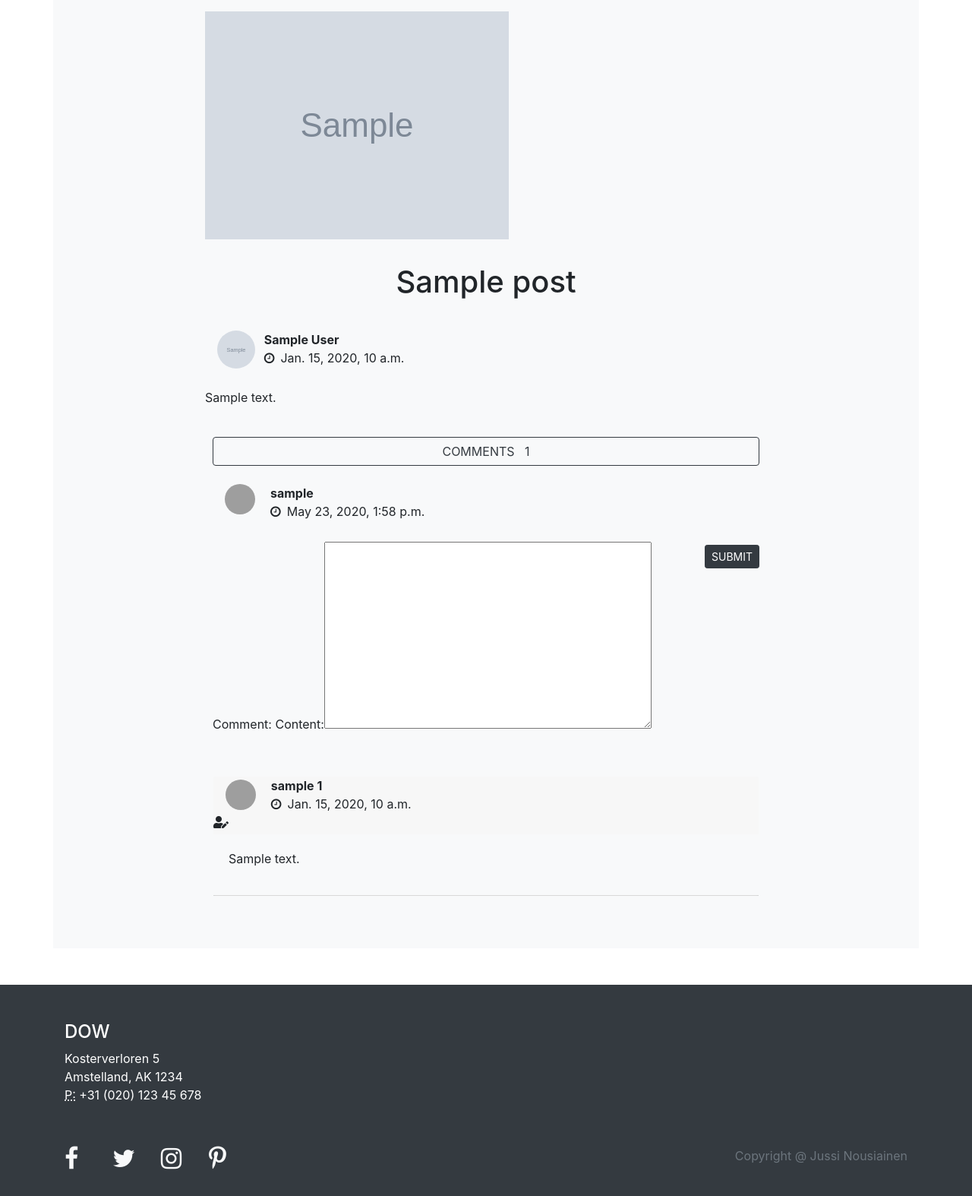
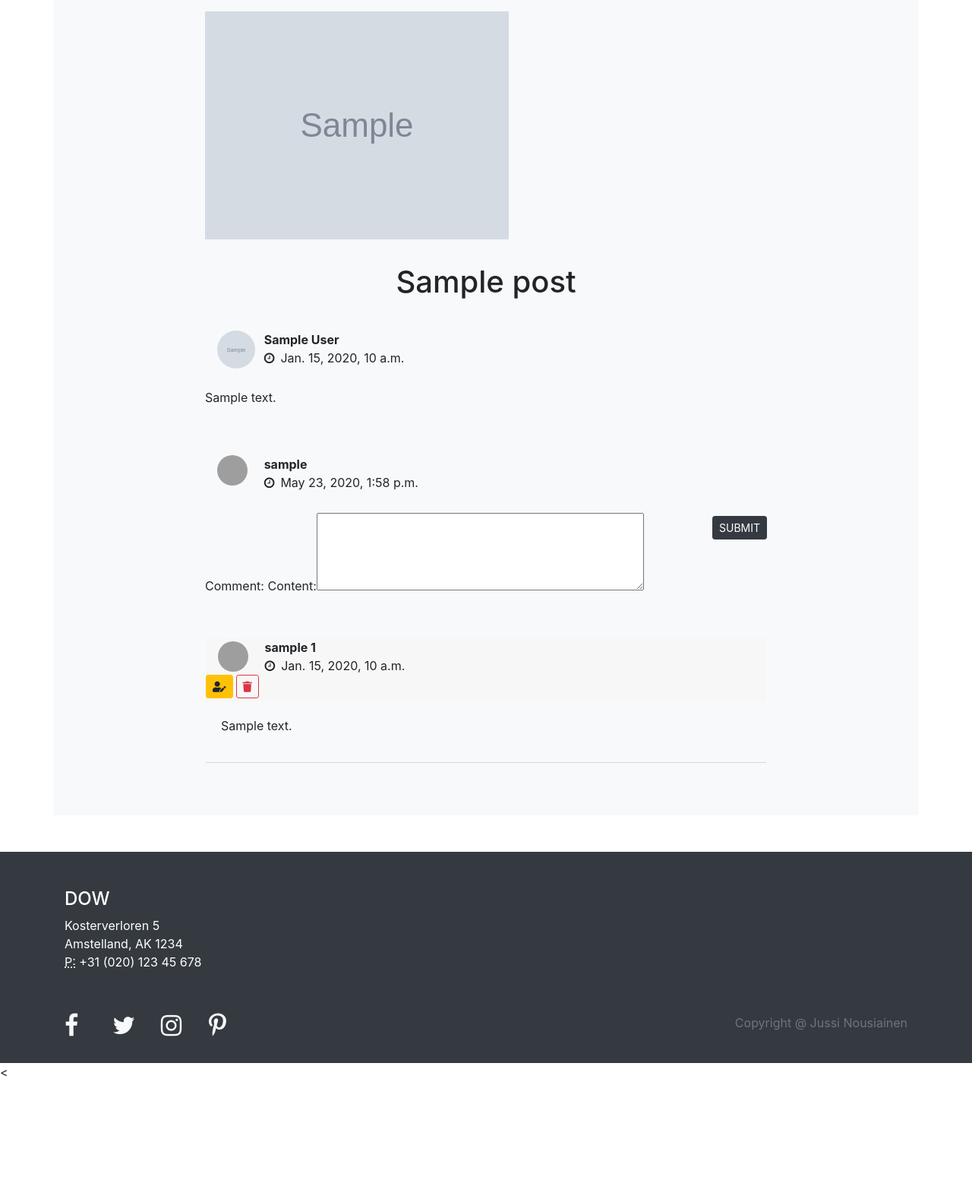
Before and after one commit to Junon72/DreamsOnWheels, a Django app: page /posts/post/1/ in a window 1280 px wide. Shown: the part 361-1935 px from the top of the page at 76% size. After the commit the page ends 1778 px from the top, so only its background shows below. Run offline with Django 3.2, Linux system fonts and the light colour scheme; a user stored in the database is signed in; tables that the repository leaves empty hold one stand-in row (values such as "Sample post"); grey boxes marked "Sample" are stand-in pictures; one stand-in notice (Sample message) is shown; some libraries are stand-ins or nearby versions; some web fonts are replaced; grey boxes are pictures that could not be loaded.

Commit message:
Istalled django bootstrap-modal-forms for editing comments in blogs. The modal is not working. The modal is not appearing as it should. I will leave solving this feature for little later. The forms should work with ajax call, but I got persistent jQuery Type error. I reverted the bootstrap and  jquery version to the versions used in the bootstrap-modal-forms demo, but this did not solve the issue. I also tried several different version of routing and placing of the scritp code, using id instead of class to trigger the modal etc. with no avail. I did not manage to trace the error in the application code. I need to make further research if this django package is actually working as it should currently. I found similar issues rasised in stackoverfow, which have not been answered. There has been questions about this type of jquery error lately, so I am not sure if it is to do with the package code and perhaps depricated jquery commends. Need to discuss this with the mentor.

```diff
--- a/accounts/templates/login.html
+++ b/accounts/templates/login.html
@@ -14,7 +14,7 @@
             <div class="col headerRightElement backHome FyNorm clearfix">
                 <a href="{% url 'index' %}" class="btn btn-link back-button clearfix text-dark" data-toggle="tooltip"
                     data-placement="bottom" title="Take me back Home" data-delay="50"><i
-                        class="align-bottom home-arrow fa fa-chevron-left"></i>Back HOme</a>
+                        class="align-bottom home-arrow fa fa-chevron-left"></i>Back Home</a>
             </div>
         </div>
     </section>
--- a/cart/templates/cart.html
+++ b/cart/templates/cart.html
@@ -13,7 +13,7 @@
 				<h1 class="section-title">Cart</h1>
 			</div>
 			<div class="col headerRightElement backHome FyNorm clearfix">
-				<a href="{% url 'all_products' %}" class="btn btn-link back-button clearfix text-dark"
+				<a href="{% url 'products:all_products' %}" class="btn btn-link back-button clearfix text-dark"
 					data-toggle="tooltip" data-placement="bottom" title="Take me back Home" data-delay="50"><i
 						class="align-bottom home-arrow fa fa-chevron-left"></i>Back to sales</a>
 			</div>
--- a/highlight/tests.py
+++ b/highlight/tests.py
@@ -35,6 +35,3 @@ class VoteViewTest(TestCase):
 
 	# 	self.assertEqual(response.status_code, 200)
 	# 	self.assertTemplateUsed(response, 'highlight.html')
-
-
-÷
--- a/posts/forms.py
+++ b/posts/forms.py
@@ -1,8 +1,22 @@
 from django import forms
-from .models import Comment
+from .models import Comment, User
+
+# from bootstrap_modal_forms.mixins import PopRequestMixin, CreateUpdateAjaxMixin
+from bootstrap_modal_forms.forms import BSModalForm
 
 
 class CommentForm(forms.ModelForm):
     class Meta:
         model = Comment
-        fields = ('content',)
+        widgets = {
+            'content': forms.Textarea(attrs={'rows': 4}),
+        }
+        fields = ['content']
+
+class UpdateCommentForm(BSModalForm):
+    class Meta:
+        model = Comment
+        widgets = {
+            'content': forms.Textarea(attrs={'rows': 4}),
+        }
+        fields = ['content']
--- a/posts/templates/blogposts.html
+++ b/posts/templates/blogposts.html
@@ -43,7 +43,7 @@
 			</div>
 			<div class="row no-gutters">
 				<div class="col pl-3 pb-2">
-					<a class="toBlog lato text-dark" href="{% url 'post_detail' pk=post.pk %}">Read more...</a>
+					<a class="toBlog lato text-dark" href="{% url 'posts:post_detail' pk=post.pk %}">Read more...</a>
 				</div>
 			</div>
 
@@ -62,4 +62,5 @@
 	</div>
 </div>
 {% endfor %}
+<!-- / Blogs card field-->
 {% endblock %}
--- a/posts/templates/postdetail.html
+++ b/posts/templates/postdetail.html
@@ -5,9 +5,6 @@
 {% load crispy_forms_tags%}
 
 {% block content %}
-
-
-
 <!-- Post page Header -->
 <div class="container main-wrapper-index">
 	<section id="blog-header">
@@ -16,15 +13,15 @@
 				<h1 class="section-title">Blog</h1>
 			</div>
 			<div class="col headerRightElement backHome FyNorm clearfix">
-				<a href="{% url 'get_posts' %}" class="btn btn-link back-button clearfix text-dark"
+				<a href="{% url 'posts:get_posts' %}" class="btn btn-link back-button clearfix text-dark"
 					data-toggle="tooltip" data-placement="bottom" title="Take me back Home" data-delay="50"><i
 						class="align-bottom home-arrow fa fa-chevron-left"></i> Back to Blogs</a>
 			</div>
 		</div>
 	</section>
 </div>
+<!-- / Post page Header -->
 
-<!-- / Post page Header -->
 
 <!-- Post content  -->
 <div class="container main-wrapper-index bg-light mb-5 pb-5">
@@ -34,7 +31,6 @@
 				<img class="hero-image img-fluid" src="{{ MEDIA_URL }}{{ post.image }}" alt="Hero image">
 			</div>
 		</div>
-
 		<div class="row d-flex justify-content-center no-gutters">
 			<div class="text-center mt-lg-3 mb-lg-4 mb-md-4 w-100 pt-3">
 				<h1 class="article-title">{{ post.title }}</h1>
@@ -60,28 +56,26 @@
 				</div>
 			</div>
 		</div>
-
 		<div class="row pb-4 mt-2 no-gutters justify-content-center highlightArticle w-100">
 			<div class="col-lg-8 col-md-10 col-sx-12">
 				<p>{{ post.content }}</p>
 			</div>
 		</div>
 	</section>
-
 	<!-- / Post content -->
 
 	<!-- Toggle comments -->
-	<div class="container">
+	<!-- <div class="container">
 		<div class="row d-flex justify-content-center no-gutters">
 			<div class="col-lg-8 col-md-10 col-sx-12">
 				<button id="commentsToggle" type="button" class="btn btn-outline-dark btn-default btn-block">Comments
 					&nbsp
 					{{ post.comments.count }}</button>
 			</div>
-		</div>
-
+		</div> -->
+	<!-- /Toggle comments -->
 	<!-- Comment form -->
-		<div id="commentSection" class="m-0 p-0 hidden">
+	<div id="commentSection" class="m-0 p-0">
 		{% if user.is_authenticated %}
 		<div class="row mt-4 no-gutters justify-content-center">
 			<div class="col-lg-8 col-md-10 col-sx-12">
@@ -90,8 +84,7 @@
 						<!-- {% if user.profile %}
 							<img class="rounded-circle" width="40" height="40" src="#" alt="">
 							{% else %} -->
-							<img class="rounded-circle" width="40" height="40" src="/static/img/avatars/driving.jpg"
-								alt="">
+						<img class="rounded-circle" width="40" height="40" src="/static/img/avatars/driving.jpg" alt="">
 						<!-- {% endif %} -->
 					</div>
 					<div class="col-md-11 col-sx-6 clearfix pl-3">
@@ -114,7 +107,6 @@
 			</div>
 		</div>
 		{% else %}
-
 		<div class="row mt-2 no-gutters justify-content-center">
 			<div class="col-lg-8 col-md-10 col-sx-12 ">
 				<p class="lato d-flex justify-content-end mb-0">To leave a comment, login is required.</p>
@@ -122,10 +114,9 @@
 		</div>
 		{% endif %}
 		<!-- / Comment form -->
-
-			<!-- Comment -->
 		{% for comment in post.comments.all|default_if_none:"No comments for this post yet" %}
 		{% if comment.status == 'p' %}
+		<!-- Comment -->
 		<div class="row mb-1 pt-4 no-gutters justify-content-center">
 			<div class="col-lg-8 col-md-10 col-sx-12 mt-2">
 				<div class="card border-light mb-3">
@@ -146,9 +137,17 @@
 								</p>
 							</div>
 							{% if user.is_authenticated and user == comment.owner %}
-								<a id="editComment" data-toggle="modal" data-target="#editCommentModal{{ comment.id }}"
-									data-tooltip="tooltip" data-placement="bottom" title="Edit comment"
-									data-delay="50"><i class="fas fa-user-edit text-color-dark"></i></a>
+							<div class="editComment d-flex flex-row">
+								<div class="text-center">
+									<button class="update-comment btn btn-sm btn-warning" id="updateComment" type="button" data-id="{% url 'posts:update_comment' comment.pk %}" data-tooltip="tooltip" data-placement="bottom" title="Edit comment" data-delay="50" name="button"><span class="fas fa-user-edit text-color-dark"></span></button>
+								</div>
+								<div class="text-center ml-1">
+									<button class="delete-comment btn btn-sm btn-outline-danger" type="button"
+										data-tooltip="tooltip" data-placement="bottom" title="Delete comment"
+										data-delay="50" data-id="#" name="button"><span
+											class="fas fa-trash text-color-dark"></span></button>
+								</div>
+							</div>
 							{% endif %}
 						</div>
 						<div class="card-body bg-light pt-1">
@@ -159,39 +158,37 @@
 			</div>
 		</div>
 		<!-- / Comment -->
+		{% endif %}
+		{% endfor %}
 
 		<!-- Edit comment modal -->
-			<div class="modal" id="editCommentModal{{ comment.id }}" tabindex="-1" role="dialog">
-				<div class="modal-dialog" role="document">
+		<!-- <div class="modal fade" tabindex="-1" role="dialog" id="formsModal">
+			<div class="modal-dialog">
 				<div class="modal-content">
-						<div class="modal-header">
-							<h5 class="modal-title">Edit {{ comment.pk }}</h5>
-							<button type="button" class="close" data-dismiss="modal" aria-label="Close">
-								<span aria-hidden="true">&times;</span>
-							</button>
-						</div>
-						<div class="modal-body pb-0">
-							<div class="form-group">
-								<label for="editCommentForm">Comment:</label>
-								<textarea class="form-control" id="editCommentForm" rows="3"></textarea>
-								<div class="modal-footer pb-0">
-									<button type="button" class="btn btn-secondary btn-sm"
-										data-dismiss="modal">Close</button>
-									<button type="button" class="btn btn-danger btn-sm"
-										data-dismiss="modal">Delete</button>
-									<button type="button" class="btn btn-success btn-sm">Save changes</button>
 				</div>
 			</div>
-						</div>
-					</div>
-				</div>
-			</div>
-			{% endif %}
-			{% endfor %}
+		</div> -->
 		<!-- / Edit comment modal -->
-
-		</div>
 	</div>
 </div>
 
 {% endblock %}
+
+		{% include '/templates/_modal.html' %}
+
+<script>
+	// Hide / Show Comments section in blog post
+	$(function () {
+		$('#commentsToggle').click(function () {
+			$('#commentSection').toggleClass('hidden');
+		});
+
+		// Edit / Delete Comment modal in blog post Comments
+		$(".update-comment").each(function () {
+			$(this).modalForm({
+				modalID: "#formsModal",
+				formUrl: $(this).data('id')
+			});
+		});
+	});
+</script>
--- a/posts/urls.py
+++ b/posts/urls.py
@@ -1,8 +1,10 @@
 from django.urls import path
 from . import views
+from posts.views import CommentUpdateView
 
-
+app_name = 'posts'
 urlpatterns = [
     path('blogs/', views.get_posts, name='get_posts'),
-    path('post/<pk>/', views.post_detail, name='post_detail')
+    path('post/<int:pk>/', views.post_detail, name='post_detail'),
+    path('update/<int:pk>', views.CommentUpdateView.as_view(), name='update_comment'),
 ]
--- a/posts/views.py
+++ b/posts/views.py
@@ -1,7 +1,13 @@
 from django.shortcuts import render, get_object_or_404, redirect
 from django.utils import timezone
+from django.contrib import auth, messages
+from django.views import generic
+from django.http import HttpResponseForbidden
+from django.urls import reverse_lazy
 from .models import Post, Comment
-from .forms import CommentForm
+from .forms import CommentForm, UpdateCommentForm
+from bootstrap_modal_forms.generic import BSModalUpdateView
+
 
 def get_posts(request):
     """
@@ -31,13 +37,16 @@ def post_detail(request, pk):
     comment = None
     # Processing post requests
     if request.method == 'POST':
+        if not request.user.is_authenticated:
+            return HttpResponseForbidden()
         comment_form = CommentForm(request.POST)
         if comment_form.is_valid():
             comment = comment_form.save(commit=False)
             comment.post = post
             comment.owner = request.user
             comment.save()
-            return redirect('post_detail', pk=post.pk)
+            messages.success(request, "Thank you for commenting! Your comment is being reviewed")
+            return redirect('posts:post_detail', pk=post.pk)
     else:
         comment_form = CommentForm()
 
@@ -48,3 +57,10 @@ def post_detail(request, pk):
     }
 
     return render(request, "postdetail.html", context)
+
+class CommentUpdateView(BSModalUpdateView):
+    model = Comment
+    template_name = '/posts/templates/edit_comment.html'
+    form_class = UpdateCommentForm
+    success_message = 'Success! Comment was updated and is being reviewed'
+    success_url = reverse_lazy('posts:post_detail')
--- a/products/templates/products.html
+++ b/products/templates/products.html
@@ -65,11 +65,11 @@
 					{% endif %}
 					<div class="row pr-0 no-gutters">
 						<div class="col-sm-6 col-md-12 col-xl-7 d-flex align-items-center no-p">
-							<div class="view w-100 h-100">
+							<div class="view w-100 h-100 d-flex">
 								<img class="img-fluid card-img product-image"
 									src="{{ MEDIA_URL }}{{ product.image_main }}"
 									alt="{{ product.make }} | {{ product.model }}">
-								<button class="btn btn-warning product-detail-button clearfix" data-toggle="modal"
+								<button class="btn btn-warning product-detail-button clearfix align-self-end" data-toggle="modal"
 									data-target="#productDetail{{ product.id }}">See details</button>
 							</div>
 						</div>
--- a/products/urls.py
+++ b/products/urls.py
@@ -2,7 +2,6 @@ from django.urls import path, include
 from . import views
 
 app_name = "products"
-
 urlpatterns = [
 	path('', views.all_products, name="all_products"),
 	path('original/<id>/', views.get_original, name="get_original"),
--- a/project/settings.py
+++ b/project/settings.py
@@ -47,6 +47,7 @@ INSTALLED_APPS = [
     'cart',
     'highlight',
     'posts',
+    'bootstrap_modal_forms',
 ]
 
 MIDDLEWARE = [
--- /dev/null
+++ b/templates/_messages.html
@@ -0,0 +1,9 @@
+{% if messages %}
+{% for message in messages %}
+<div {% if message.tags %} class="alert alert-{{ message.tags }}" {% endif %}>
+	<div class="messages text-center">
+		{{ message }}
+	</div>
+</div>
+{% endfor %}
+{% endif %}
--- /dev/null
+++ b/templates/_modal.html
@@ -0,0 +1,6 @@
+<div class="modal fade" tabindex="-1" role="dialog" id="formsModal">
+	<div class="modal-dialog">
+		<div class="modal-content">
+		</div>
+	</div>
+</div>
--- /dev/null
+++ b/templates/_navbar.html
@@ -0,0 +1,49 @@
+<div class="nav-header" id="dowHeader">
+	<nav class="navbar navbar-expand-lg navbar-dark bg-dark sticky-top">
+		<button class="navbar-toggler" type="button" data-toggle="collapse" data-target="#navbarColor02"
+			aria-controls="navbarColor02" aria-expanded="false" aria-label="Toggle navigation">
+			<span class="navbar-toggler-icon"></span>
+		</button>
+
+		<div class="collapse navbar-collapse" id="navbarColor02">
+			<ul class="navbar-nav justify-content-center flex-md-fill w-100">
+				<li class="nav-item {{ index_page }}">
+					<a class="nav-link" href="{% url 'index' %}">Home</a>
+				</li>
+				<li class="nav-item {{ sales_page }}">
+					<a class="nav-link" href="{% url 'products:all_products' %}">Sales </a>
+				</li>
+				<li class="nav-item {{ highlight_page }}">
+					<a class="nav-link" href="{% url 'highlight:get_highlight' %}">Highlight</a>
+				</li>
+				<li class="nav-item">
+					<a class="nav-link {{ blogs_page }}" href="{% url 'posts:get_posts' %}">Blogs</a>
+				</li>
+				{% if user.is_authenticated %}
+				<li class="nav-item">
+					<a class="nav-link" href="{% url 'logout' %}">Logout</a>
+				</li>
+				<li class="nav-item">
+					<a class="nav-link" href="{% url 'user_profile' %}">Profile</a>
+				</li>
+				{% else %}
+				<li class="nav-item {{ login_page }}">
+					<a class="nav-link" href="{% url 'login' %}">Login</a>
+				</li>
+				<li class="nav-item {{ register_page }}">
+					<a class="nav-link" href="{% url 'register' %}">Register</a>
+				</li>
+				{% endif %}
+				<li class="nav-item {{ cart_page }}">
+					<a class="nav-link" href="{% url 'view_cart' %}">
+						Cart
+						<i class="fa fa-shopping-cart pl-2"></i>
+						{% if product_count > 0 %}
+						<label class="badge badge-warning ml-1">{{ product_count }}</label>
+						{% endif %}
+					</a>
+				</li>
+			</ul>
+		</div>
+	</nav>
+</div>
--- a/templates/base.html
+++ b/templates/base.html
@@ -17,14 +17,16 @@
 			rel="stylesheet">
 		<!-- Fontawesome -->
 		<link rel="stylesheet" href="https://use.fontawesome.com/releases/v5.8.1/css/all.css">
+
+		<link rel="stylesheet" href="https://stackpath.bootstrapcdn.com/font-awesome/4.7.0/css/font-awesome.min.css">
 		<!-- Bootstrap CSS -->
 		<link rel="stylesheet"
 			href="https://cdnjs.cloudflare.com/ajax/libs/bootswatch/4.4.1/sandstone/bootstrap.min.css">
 		<!-- Bootswatch -->
-		<link rel="stylesheet" href="https://stackpath.bootstrapcdn.com/bootstrap/4.4.1/css/bootstrap.min.css"
-			integrity="sha384-Vkoo8x4CGsO3+Hhxv8T/Q5PaXtkKtu6ug5TOeNV6gBiFeWPGFN9MuhOf23Q9Ifjh" crossorigin="anonymous">
+		<link href="https://stackpath.bootstrapcdn.com/bootstrap/4.5.0/css/bootstrap.min.css" rel="stylesheet"
+			integrity="sha384-9aIt2nRpC12Uk9gS9baDl411NQApFmC26EwAOH8WgZl5MYYxFfc+NcPb1dKGj7Sk" crossorigin="anonymous">
 
-		<link rel="stylesheet" href="https://stackpath.bootstrapcdn.com/font-awesome/4.7.0/css/font-awesome.min.css">
+		<!-- <link rel="stylesheet" href="{% static 'assets/css/bootstrap.css' %}"> -->
 
 		<!-- Slick Carousel -->
 		<link rel="stylesheet" href="/static/vendor/slick/slick-theme.css">
@@ -54,149 +56,49 @@
 
 			<!-- Navbar | Sticky -->
 
-			<div class="nav-header" id="dowHeader">
-				<nav class="navbar navbar-expand-lg navbar-dark bg-dark sticky-top">
-					<button class="navbar-toggler" type="button" data-toggle="collapse" data-target="#navbarColor02"
-						aria-controls="navbarColor02" aria-expanded="false" aria-label="Toggle navigation">
-						<span class="navbar-toggler-icon"></span>
-					</button>
-
-					<div class="collapse navbar-collapse" id="navbarColor02">
-						<ul class="navbar-nav justify-content-center flex-md-fill w-100">
-							<li class="nav-item {{ index_page }}">
-								<a class="nav-link" href="{% url 'index' %}">Home</a>
-							</li>
-							<li class="nav-item {{ sales_page }}">
-								<a class="nav-link" href="{% url 'products:all_products' %}">Sales </a>
-							</li>
-							<li class="nav-item {{ highlight_page }}">
-								<a class="nav-link" href="{% url 'highlight:get_highlight' %}">Highlight</a>
-							</li>
-							<li class="nav-item">
-								<a class="nav-link {{ blogs_page }}" href="{% url 'get_posts' %}">Blogs</a>
-							</li>
-							{% if user.is_authenticated %}
-							<li class="nav-item">
-								<a class="nav-link" href="{% url 'logout' %}">Logout</a>
-							</li>
-							<li class="nav-item">
-								<a class="nav-link" href="{% url 'user_profile' %}">Profile</a>
-							</li>
-							{% else %}
-							<li class="nav-item {{ login_page }}">
-								<a class="nav-link" href="{% url 'login' %}">Login</a>
-							</li>
-							<li class="nav-item {{ register_page }}">
-								<a class="nav-link" href="{% url 'register' %}">Register</a>
-							</li>
-							{% endif %}
-							<li class="nav-item {{ cart_page }}">
-								<a class="nav-link" href="{% url 'view_cart' %}">
-									Cart
-									<i class="fa fa-shopping-cart pl-2"></i>
-									{% if product_count > 0 %}
-									<label class="badge badge-warning ml-1">{{ product_count }}</label>
-									{% endif %}
-								</a>
-							</li>
-						</ul>
-					</div>
-				</nav>
-			</div>
+			{% include '_navbar.html' %}
 
 			<!-- / Navbar | Sticky -->
 
 		</header>
 
 		<!-- Messages -->
+		{% include '_messages.html' %}
+		<!-- / Messages -->
 
-		{% if messages %}
-		{% for message in messages %}
-		<div {% if message.tags %} class="alert alert-{{ message.tags }}" {% endif %}>
-			<div class="messages text-center">
-				{{ message }}
-			</div>
-		</div>
-		{% endfor %}
-		{% endif %}
-
-		<!-- Messages -->
-
-
+		<!-- bootstrap-modal-forms wrapper -->
+		{% include '_modal.html' %}
+		<!-- bootstrap-modal-forms wrapper -->
 
 		<!-- Main content -->
-
 		{% block content %} {% endblock %}
-
 		<!-- / Main content -->
 
-
 		<!-- Footer -->
-
-		<footer>
-			<div class="bg-dark p-4">
-				<div class="container">
-					<div class="row">
-						<div class="px-0 col-lg-4 col-md-6">
-							<div class="col align-self-center pt-4">
-								<h4 class="text-white">DOW</h4>
-								<p class="text-white">Kosterverloren 5 <br>Amstelland, AK 1234 <br> <abbr
-										title="Phone">P:</abbr> +31 (020) 123 45 678 </p>
-							</div>
-						</div>
-					</div>
-				</div>
-			</div>
-			<div class="bg-dark py-3">
-				<div class="container">
-					<div class="row d-flex justify-content-between">
-						<div class="col-lg-4 col-md-6">
-							<div class="row text-end mb-3">
-								<div class="col-md-2 col-3">
-									<a href="#" target="_blank"><i class="fa fa-facebook text-light fa-2x"></i></a>
-								</div>
-								<div class="col-md-2 col-3">
-									<a href="#" target="_blank"><i class="fa fa-twitter text-light fa-2x"></i></a>
-								</div>
-								<div class="col-md-2 col-3">
-									<a href="#" target="_blank"><i class="fa fa-instagram text-light fa-2x"></i></a>
-								</div>
-								<div class="col-md-2 col-3">
-									<a href="#" target="_blank"><i class="fa fa-pinterest-p text-light fa-2x"></i></a>
-								</div>
-							</div>
-						</div>
-						<div class="col-lg-4 col-md-6 pl-0">
-							<p class="text-secondary text-md-right">Copyright @ Jussi Nousiainen</p>
-						</div>
-					</div>
-				</div>
-			</div>
-		</footer>
-
+		{% include '_footer.html' %}
 		<!-- / Footer -->
 
-
 		<!-- Scripts -->
-
 		<!-- jQuery -->
-		<script src="https://code.jquery.com/jquery-3.5.1.slim.min.js"
-			integrity="sha384-DfXdz2htPH0lsSSs5nCTpuj/zy4C+OGpamoFVy38MVBnE+IbbVYUew+OrCXaRkfj" crossorigin="anonymous">
-		</script>
+		<script src="http://code.jquery.com/jquery-3.5.1.min.js"
+			integrity="sha256-9/aliU8dGd2tb6OSsuzixeV4y/faTqgFtohetphbbj0=" crossorigin="anonymous"></script>
 		<!-- Ajax -->
 		<script src="https://cdn.jsdelivr.net/npm/popper.js@1.16.0/dist/umd/popper.min.js"
 			integrity="sha384-Q6E9RHvbIyZFJoft+2mJbHaEWldlvI9IOYy5n3zV9zzTtmI3UksdQRVvoxMfooAo" crossorigin="anonymous">
 		</script>
 		<!-- Bootstrap4 -->
-		<script src="https://stackpath.bootstrapcdn.com/bootstrap/4.5.0/js/bootstrap.min.js"
-			integrity="sha384-OgVRvuATP1z7JjHLkuOU7Xw704+h835Lr+6QL9UvYjZE3Ipu6Tp75j7Bh/kR0JKI" crossorigin="anonymous">
-		</script>
+		<<script src="https://stackpath.bootstrapcdn.com/bootstrap/4.5.0/js/bootstrap.min.js" integrity="sha384-OgVRvuATP1z7JjHLkuOU7Xw704+h835Lr+6QL9UvYjZE3Ipu6Tp75j7Bh/kR0JKI" crossorigin="anonymous"></script>
+		<!-- Bootstrap modal forms-->
+		<script src="{% static 'js/jquery.bootstrap.modal.forms.js' %}"></script>
 		<!-- Slick carousel js -->
-		<script type="text/javascript" src="/static/vendor/slick/slick.js"></script>
+		<script type="text/javascript" src="{% static 'vendor/slick/slick.js' %}"></script>
 		<!-- Custom js -->
-		<script type="text/javascript" src="/static/js/script.js"></script>
+		<!-- Custom js -->
+		<script type="text/javascript" src="{% static 'js/script.js' %}"></script>
 
+		<!-- {% block BSForms %}{% endblock BSForms %} -->
 		<!-- / Scripts -->
+
 
 	</body>
 
```
Also changed, not shown: posts/templates/ed_com.html (added, +25 -0 lines), posts/templates/edit_comment.html (added, +38 -0 lines), templates/_footer.html (added, +40 -0 lines). Lines whose indentation alone changed are shown as unchanged.
